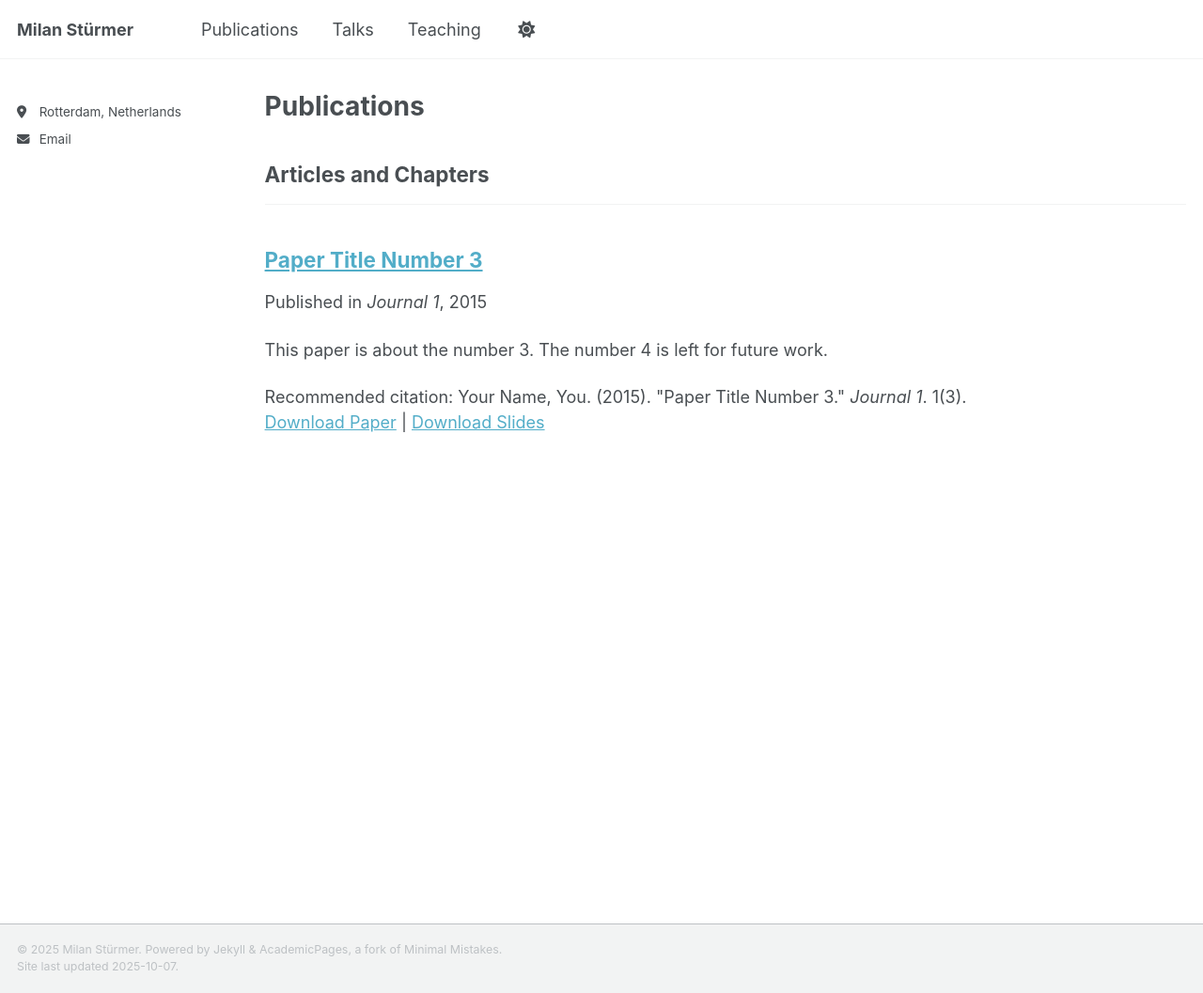
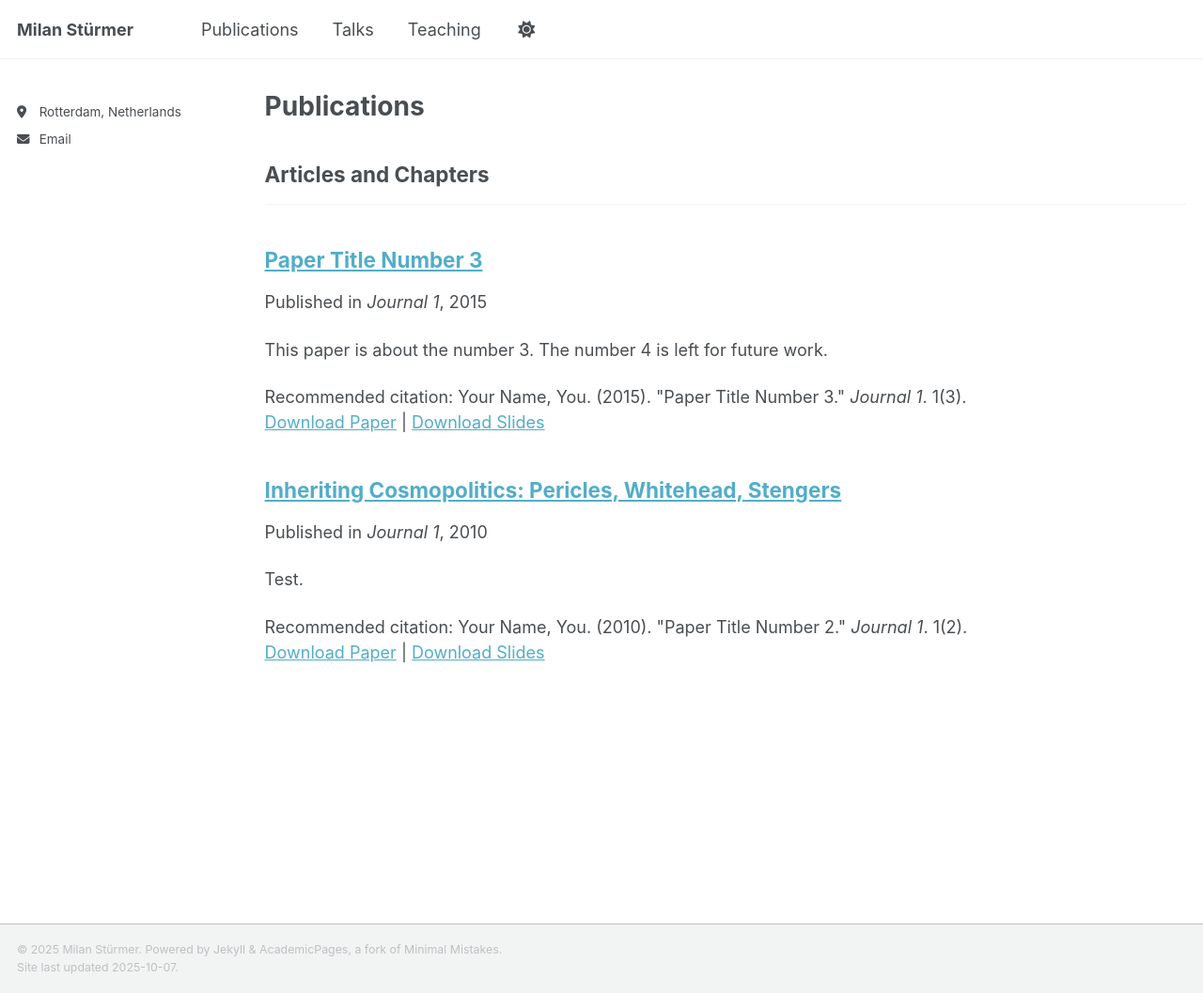
Before and after one commit to milanstuermer/milanstuermer.github.io, a Jekyll site: the page built from _pages/publications.html, in a window 1280 px wide and 1057 px high. Shown: the whole window at 94% size. Built offline with Jekyll 4.4.1, drawn with Linux system fonts in a browser that asks for light colours; a script that is not in the unit is left out; some of the changed lines change nothing that is shown.

Commit message:
Update 2010-10-01-paper-title-number-2.md

```diff
--- a/_publications/2010-10-01-paper-title-number-2.md
+++ b/_publications/2010-10-01-paper-title-number-2.md
@@ -3,7 +3,7 @@
 collection: publications
 category: manuscripts
 permalink: /publication/2010-10-01-paper-title-number-2.md
-excerpt: 'In this paper, we argue that argue that Pericles' famous funeral oration provides the structure for Whitehead's cosmology, and, ultimately, Stengers' cosmopolitics.'
+excerpt: 'Test.'
 date: 2010-10-01
 venue: 'Journal 1'
 slidesurl: 'http://academicpages.github.io/files/slides2.pdf'
```
